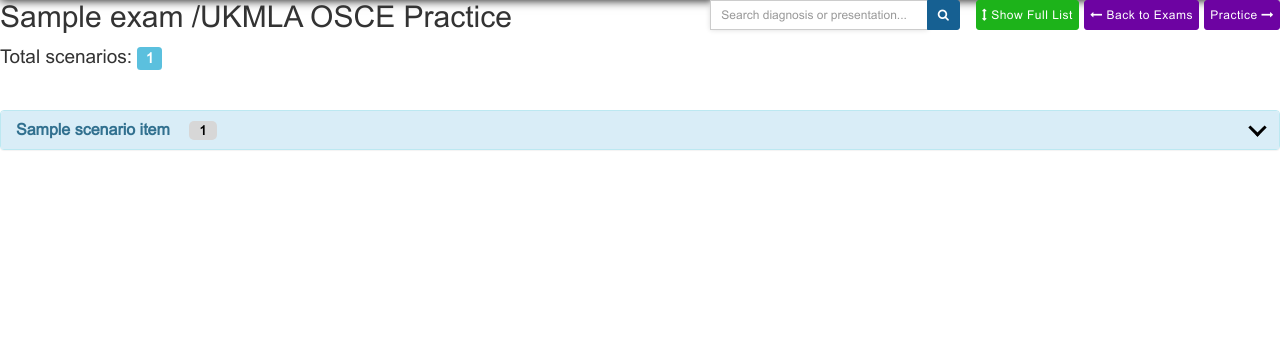
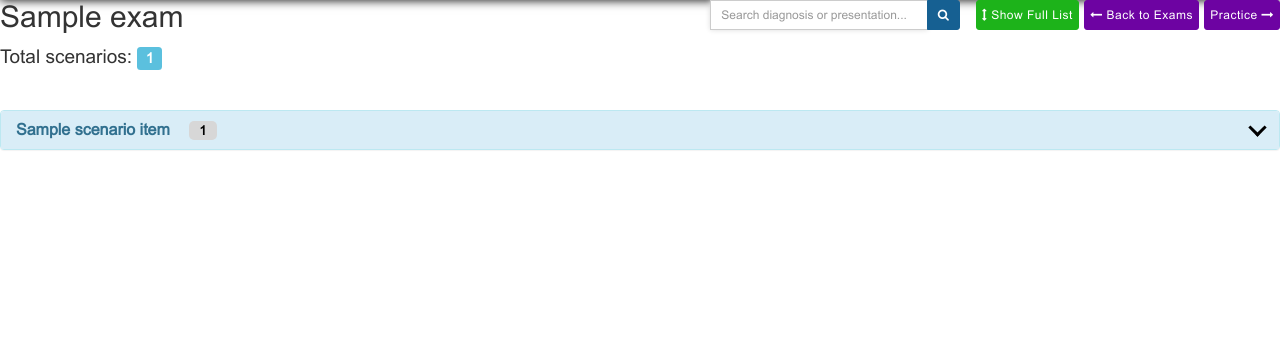
Before and after one commit to skyview059/Samson-ePRAP-Portal, a PHP site: the page made by application/views/frontend/scenario_practice/group_and_items_view.php in a window 1280 px wide. Shown: the part 158-498 px from the top of the page. Run offline with PHP 8.4, Linux system fonts and the light colour scheme; the template is opened without the code that fills it: most values are stand-ins (such as "Sample title", 1, 10 or a date in 2020); data that the repository does not hold is empty; some libraries are stand-ins or nearby versions.

Commit message:
"UKMLA OSCE Practice" extra word removed ci.yml file deleted as it's virus affected

```diff
--- a/application/views/frontend/scenario_practice/group_and_items_practice.php
+++ b/application/views/frontend/scenario_practice/group_and_items_practice.php
@@ -113,7 +113,7 @@
 
 <div class="row" style="padding-bottom: 15px">
     <div class="col-md-5">
-        <h2 style="margin-top: 0;"><?= $exam->name; ?> /UKMLA OSCE Practice</h2>
+        <h2 style="margin-top: 0;"><?= $exam->name; ?></h2>
         <p>Total scenarios:
             <span id="total_scenarios_count" class="label label-info"></span>
             <span style="font-size: 11pt;color: #c70000; padding-left:50px;">Please select scenario to start practising</span>
--- a/application/views/frontend/scenario_practice/group_and_items_view.php
+++ b/application/views/frontend/scenario_practice/group_and_items_view.php
@@ -76,7 +76,7 @@
 
 <div class="row" style="padding-bottom: 15px">
     <div class="col-md-5">
-        <h2 style="margin-top: 0;"><?= $exam->name; ?> /UKMLA OSCE Practice</h2>
+        <h2 style="margin-top: 0;"><?= $exam->name; ?></h2>
         <p>Total scenarios: <span id="total_scenarios_count" class="label label-info"></span></p>
     </div>
     <div class="col-md-7 text-right">
```
Also changed, not shown: .github/workflows/ci.yml (deleted).
